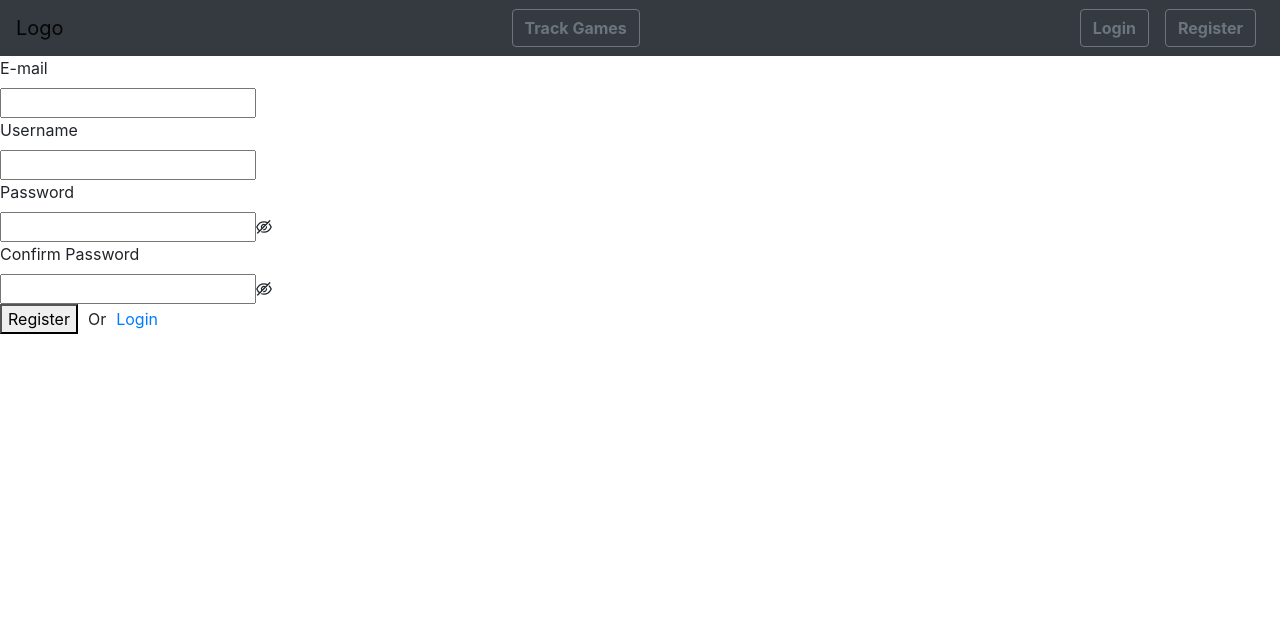
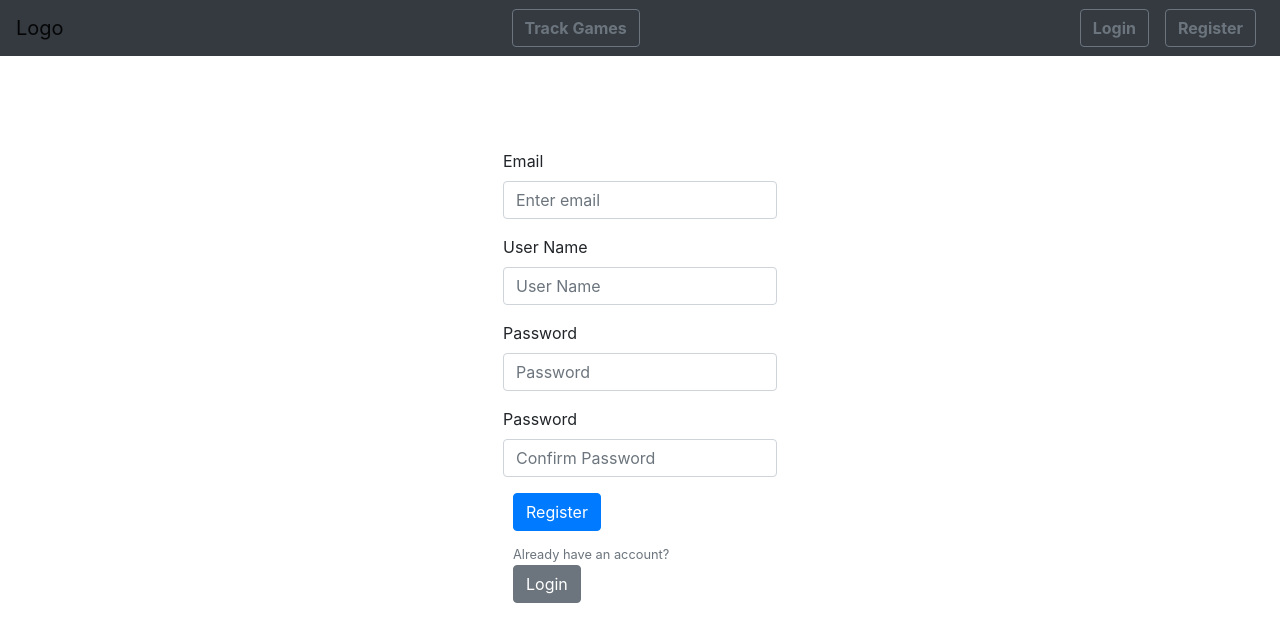
Before and after one commit to fpaul787/django-nba-app, a React (Create React App) app: page /register in a window 1280 px wide. Shown: the top 642 px of the page. Built offline with nearby package versions, Linux system fonts and the light colour scheme.

Commit message:
registration and login forms fixed

```diff
--- a/src/App.js
+++ b/src/App.js
@@ -21,7 +21,7 @@ import * as actions from './store/actions/auth'
 
 function App(props) {
     useEffect(() => {
-        console.log('App js', props.isAuthenticated)
+
         props.onTryAutoSignup()
     })
 
--- a/src/components/auth/LogIn.js
+++ b/src/components/auth/LogIn.js
@@ -1,27 +1,39 @@
-import React from 'react'
-import { Link } from 'react-router-dom'
+import React, { useState } from 'react'
+import { Link, Redirect } from 'react-router-dom'
 import { connect } from 'react-redux'
-import { Form, Input, Button } from 'antd'
 
-import { UserOutlined, LockOutlined } from '@ant-design/icons';
 import './auth.css'
 import { Spin } from 'antd'
 import * as actions from '../../store/actions/auth'
 
+const LogIn = (props) => {
+    // object with field values
+    const [formData, setFormData] = useState({
+        username: '',
+        password: '',
+    })
 
+    const { username, password } = formData
 
-const LogIn = (props) => {
-    const onFinish = values => {
+    const onChange = (e) => {
+        setFormData({ ...formData, [e.target.name]: e.target.value })
+    }
 
+    const onSubmit = async (e) => {
+        e.preventDefault()
 
-        props.onAuth(values.username, values.password)
+        props.onAuthLogin(username, password)
         props.history.push('/') // redirect
-      };
-
+    }
 
     let errorMessage = null
     if (props.error) {
         errorMessage = <p>{props.error.message}</p>
+    }
+
+    // Redirect if logged in
+    if (props.auth.isAuthenticated) {
+        return <Redirect />
     }
     return (
         <div>
@@ -29,78 +41,62 @@ const LogIn = (props) => {
             {props.loading ? (
                 <Spin />
             ) : (
-                <Form
-                    name="normal_login"
-                    className="login-form"
-                    initialValues={{
-                        remember: true,
+                <div
+                    style={{
+                        display: 'flex',
+                        justifyContent: 'center',
+                        alignItems: 'center',
+                        height: '80vh',
                     }}
-                    onFinish={onFinish}
                 >
-                    <Form.Item
+                    <form onSubmit={(e) => onSubmit(e)}>
+                        <div className="form-group">
+                            <label>User Name</label>
+                            <input
+                                type="text"
+                                className="form-control"
+                                placeholder="Enter username"
                                 name="username"
-                        rules={[
-                            {
-                                required: true,
-                                message: 'Please input your Username!',
-                            },
-                        ]}
-                    >
-                        <Input
-                            prefix={
-                                <UserOutlined className="site-form-item-icon" />
-                            }
-                            placeholder="Username"
+                                onChange={(e) => onChange(e)}
                             />
-                    </Form.Item>
-                    <Form.Item
+                        </div>
+                        <div className="form-group">
+                            <label>Password</label>
+                            <input
+                                type="password"
+                                className="form-control"
+                                placeholder="Password"
                                 name="password"
-                        rules={[
-                            {
-                                required: true,
-                                message: 'Please input your Password!',
-                            },
-                        ]}
-                    >
-                        <Input
-                            prefix={
-                                <LockOutlined className="site-form-item-icon" />
-                            }
-                            type="password"
-                            placeholder="Password"
+                                onChange={(e) => onChange(e)}
                             />
-                    </Form.Item>
-                    <Form.Item>
-                        <Form.Item
-                            name="remember"
-                            valuePropName="checked"
-                            noStyle
-                        >
-
-                        </Form.Item>
-
-                        <a className="login-form-forgot" href="">
-                            Forgot password
-                        </a>
-                    </Form.Item>
-
-                    <Form.Item>
-                        <Button
-                            type="primary"
-                            htmlType="submit"
-                            style={{ marginRight: '10px' }}
+                        </div>
+                        <button
+                            style={{ marginLeft: '10px', marginRight: '10px', marginBottom: '10px'}}
+                            type="submit"
+                            className="btn btn-primary"
                         >
                             Login
-                        </Button>
-                        Or
+                        </button>
+                        <div>
+                            <small style={{
+                                    marginLeft: '10px',
+                                    marginRight: '10px',
+                                }} className="form-text text-muted">
+                                Need to sign up?
+                            </small>
                             <Link
-                            style={{ marginLeft: '10px', marginRight: '10px' }}
+                                className="btn btn-secondary"
+                                style={{
+                                    marginLeft: '10px',
+                                    marginRight: '10px',
+                                }}
                                 to="/register"
                             >
                                 Sign Up
                             </Link>
-                    </Form.Item>
-                </Form>
+                        </div>
+                    </form>
+                </div>
             )}
         </div>
     )
@@ -108,14 +104,13 @@ const LogIn = (props) => {
 
 const mapStateToProps = (state) => {
     return {
-        loading: state.loading,
-        error: state.error,
+        auth: state.authReducer,
     }
 }
 
 const mapDispatchToProps = (dispatch) => {
     return {
-        onAuth: (username, password) =>
+        onAuthLogin: (username, password) =>
             dispatch(actions.authLogin(username, password)),
     }
 }
--- a/src/components/auth/Register.js
+++ b/src/components/auth/Register.js
@@ -1,134 +1,137 @@
-import React from 'react'
-import { Link } from 'react-router-dom'
-import { Form, Input, Button } from 'antd'
+import React, { useState } from 'react'
+import { Link, Redirect } from 'react-router-dom'
 import * as actions from '../../store/actions/auth'
 import { connect } from 'react-redux'
+import Spinner from '../Spinner'
 
 const Register = (props) => {
-    const [form] = Form.useForm()
+    // object with field values
+    const [formData, setFormData] = useState({
+        username: '',
+        email: '',
+        password1: '',
+        password2: '',
+    })
 
-    const onFinish = (values) => {
-        // console.log('Received values of form: ', values)
+    const { username, email, password1, password2 } = formData
 
-        props.onAuth(
-            values.username,
-            values.email,
-            values.password1,
-            values.password2,
-            values.confirm
-        )
+    const onChange = (e) => {
+        setFormData({ ...formData, [e.target.name]: e.target.value })
     }
 
-    return (
-        <Form
-            form={form}
-            name="register"
-            onFinish={onFinish}
-            initialValues={{
-                residence: ['zhejiang', 'hangzhou', 'xihu'],
-                prefix: '86',
-            }}
-            scrollToFirstError
-        >
-            <Form.Item
-                name="email"
-                label="E-mail"
-                rules={[
-                    {
-                        type: 'email',
-                        message: 'The input is not valid E-mail!',
-                    },
-                    {
-                        required: true,
-                        message: 'Please input your E-mail!',
-                    },
-                ]}
-            >
-                <Input />
-            </Form.Item>
+    const onSubmit = async (e) => {
+        e.preventDefault()
 
-            <Form.Item
-                name="username"
-                label="Username"
-                rules={[
-                    {
-                        required: true,
-                        message: 'Please input your username!',
-                    },
-                ]}
-            >
-                <Input />
-            </Form.Item>
-
-            <Form.Item
-                name="password"
-                label="Password"
-                rules={[
-                    {
-                        required: true,
-                        message: 'Please input your password!',
-                    },
-                ]}
-                hasFeedback
-            >
-                <Input.Password />
-            </Form.Item>
-
-            <Form.Item
-                name="confirm"
-                label="Confirm Password"
-                dependencies={['password']}
-                hasFeedback
-                rules={[
-                    {
-                        required: true,
-                        message: 'Please confirm your password!',
-                    },
-                    ({ getFieldValue }) => ({
-                        validator(rule, value) {
-                            if (!value || getFieldValue('password') === value) {
-                                return Promise.resolve()
+        props.onAuthSignUp(username, email, password1, password2)
+        props.history.push('/') // redirect
     }
 
-                            return Promise.reject(
-                                'The two passwords that you entered do not match!'
-                            )
-                        },
-                    }),
-                ]}
+    let errorMessage = null
+    if (props.error) {
+        errorMessage = <p>{props.error.message}</p>
+    }
+
+    // Redirect if logged in
+    if (props.auth.isAuthenticated) {
+        return <Redirect />
+    }
+    return (
+        <div>
+            {errorMessage}
+            {props.loading ? (
+                <Spinner />
+            ) : (
+                <div
+                    style={{
+                        display: 'flex',
+                        justifyContent: 'center',
+                        alignItems: 'center',
+                        height: '80vh',
+                    }}
                 >
-                <Input.Password />
-            </Form.Item>
+                    <form onSubmit={(e) => onSubmit(e)}>
+                        <div className="form-group">
+                            <label>Email</label>
+                            <input
+                                type="email"
+                                className="form-control"
+                                placeholder="Enter email"
+                                name="email"
+                                onChange={(e) => onChange(e)}
+                            />
+                        </div>
+                        <div className="form-group">
+                            <label>User Name</label>
+                            <input
+                                type="text"
+                                className="form-control"
+                                placeholder="User Name"
+                                name="username"
+                                onChange={(e) => onChange(e)}
+                            />
+                        </div>
+                        <div className="form-group">
+                            <label>Password</label>
+                            <input
+                                type="password"
+                                className="form-control"
+                                placeholder="Password"
+                                name="password1"
+                                onChange={(e) => onChange(e)}
+                            />
+                        </div>
+                        <div className="form-group">
+                            <label>Password</label>
+                            <input
+                                type="password"
+                                className="form-control"
+                                placeholder="Confirm Password"
+                                name="password2"
+                                onChange={(e) => onChange(e)}
+                            />
+                        </div>
 
-            <Form.Item>
-                <Button
-                    type="primary"
-                    htmlType="submit"
-                    style={{ marginRight: '10px' }}
+                        <button
+                            style={{ marginLeft: '10px', marginRight: '10px', marginBottom: '10px' }}
+                            type="submit"
+                            className="btn btn-primary"
                         >
                             Register
-                </Button>
-                Or
+                        </button>
+
+                        <div>
+                            <small style={{
+                                    marginLeft: '10px',
+                                    marginRight: '10px',
+                                }} className="form-text text-muted">
+                                Already have an account?
+                            </small>
                             <Link
-                    style={{ marginLeft: '10px', marginRight: '10px' }}
+                                className="btn btn-secondary"
+                                style={{
+                                    marginLeft: '10px',
+                                    marginRight: '10px',
+                                }}
                                 to="/login"
                             >
                                 Login
                             </Link>
-            </Form.Item>
-        </Form>
+                        </div>
+                    </form>
+                </div>
+            )}
+        </div>
     )
 }
 const mapStateToProps = (state) => {
     return {
-        loading: state.loading,
-        error: state.error,
+        auth: state.authReducer,
     }
 }
 
 const mapDispatchToProps = (dispatch) => {
     return {
-        onAuth: (username, email, password1, password2) =>
+        onAuthSignUp: (username, email, password1, password2) =>
             dispatch(actions.authSignup(username, email, password1, password2)),
     }
 }
--- a/src/components/layout/Header/Header.js
+++ b/src/components/layout/Header/Header.js
@@ -16,6 +16,7 @@ function Header(props) {
             <Link
                 className="btn btn-md btn-outline-secondary mx-2"
                 onClick={props.logout}
+                to="/"
             >
                 <strong>Logout</strong>
             </Link>
--- a/src/components/layout/Home/Home.js
+++ b/src/components/layout/Home/Home.js
@@ -3,11 +3,11 @@ import {bodyStyle} from './homeStyles'
 
 export default function Home() {
     return (
-        <div >
-            <body style={bodyStyle}>
+        <div style={bodyStyle} >
+
                 Track the stat leaders for any game!
                 Click on track games to begin
-            </body>
+
         </div>
     )
 }
--- a/src/store/actions/auth.js
+++ b/src/store/actions/auth.js
@@ -74,7 +74,7 @@ export const authLogin = (username, password)  => {
 export const authSignup = (username, email, password1, password2)  => {
     return dispatch => {
         dispatch(authStart())
-        axios.post('http://127.0.0.1:8000/rest-auth/registration', {
+        axios.post('http://127.0.0.1:8000/rest-auth/registration/', {
             username: username,
             email: email,
             password1: password1,
```
Also changed, not shown: 1 other file (tests, documents, lock files or other folders). Lines whose indentation alone changed are shown as unchanged.
